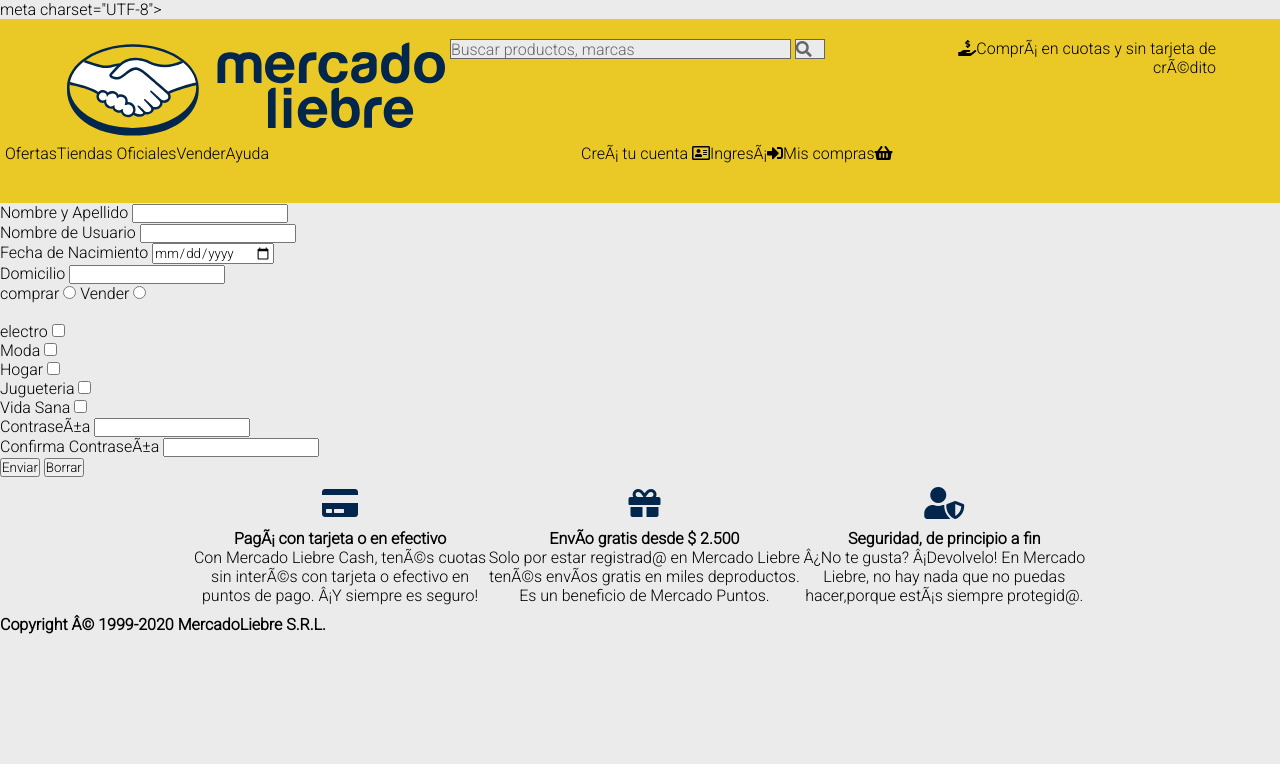
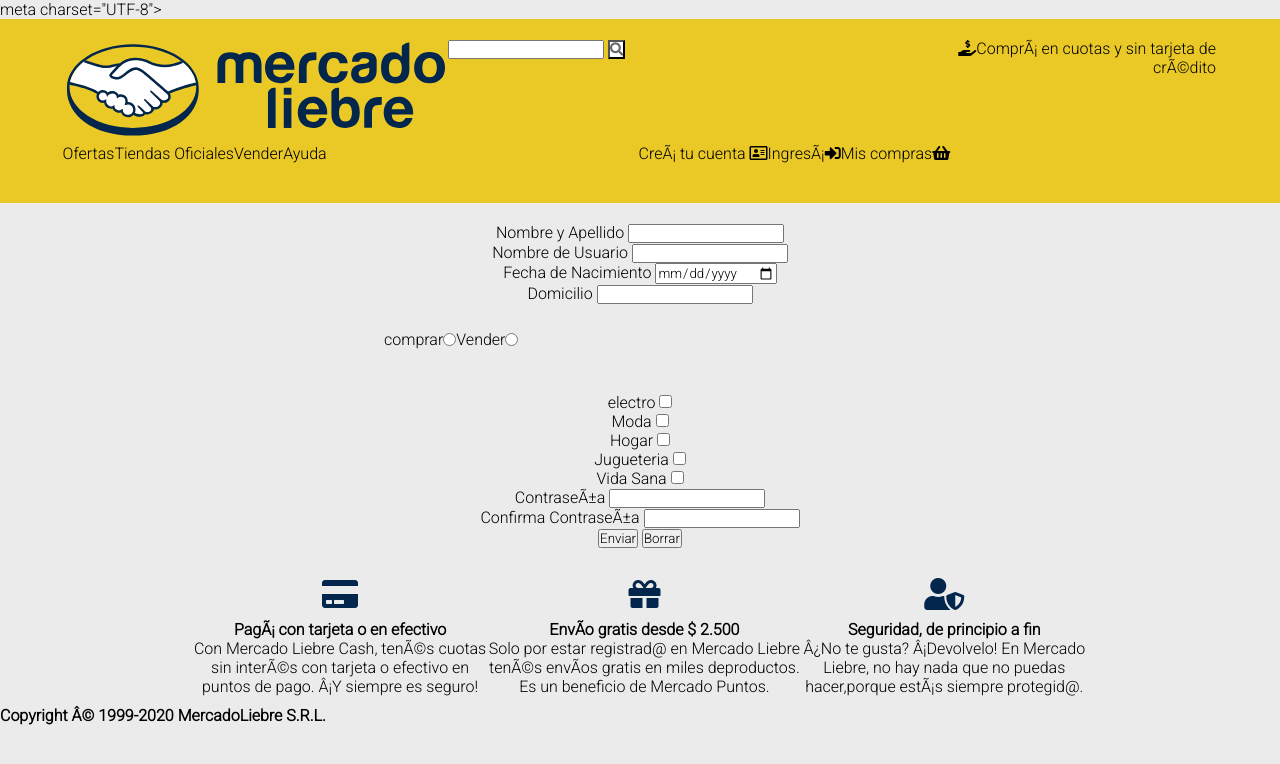
Before and after one commit to Antoniosanb/proyecto-mercado-liebre, a website: page views/register.html in a window 1280 px wide. Drawn offline with Linux system fonts and the light colour scheme.

Commit message:
estilisando register y login

```diff
--- a/public/css/styles.css
+++ b/public/css/styles.css
@@ -27,8 +27,8 @@
 .contenedor-flex-header {
     display: flex;
     width: 48%;
-    padding-right: 5px;
-    flex-wrap: wrap;
+    position: relative;
+    flex-wrap: nowrap;
 }
 
 .text-box {
@@ -52,6 +52,11 @@
     font-size: 100%;
 }
 
+.boton_buscar {
+    background-color: white;
+    color: #666;
+}
+
 .justificar-centro {
     text-align: center;
     margin: 0 auto;
@@ -67,7 +72,20 @@
     margin-bottom: 15px;
     padding: 5px;
     display: flex;
-    font-size: 100%
+    font-size: 100%;
+    flex-wrap: wrap;
+    width: 47.5%;
+    margin-left: 5%;
+}
+.estilo-lista2 {
+    list-style-type: none;
+    margin-bottom: 15px;
+    padding: 5px;
+    display: flex;
+    font-size: 100%;
+    flex-wrap: wrap;
+    width: 47.5%;
+    text-align: right;
 }
 
 .estilo-enlace {
@@ -203,6 +221,19 @@
 .estilo-boton-ingresa:hover {
     background-color: #0022AA;
 }
+
+.form {
+    margin: 20px 30%;
+    text-align: center;
+}
+.estilo-radio-but {
+    display: flex;
+    flex-wrap: wrap;
+    width: 90%;
+    margin: 5% 0;
+    padding: auto;
+}
+
 @media (min-width: 361px) {
     .estilo-seccion-art:hover {
         box-shadow : 0px 0px 10px rgb(100, 100, 100);
--- a/views/register.html
+++ b/views/register.html
@@ -14,11 +14,14 @@
     <header class="contenedor-header">
 
         <img class="logo" src="/images/logo-mercado-liebre.svg">
-
-        <div class="for contenedor-flex-header" action="#" method="GET">
+        <form action="#" method="POST">
+            <input type="text" name="campo-texto">
+            <button class="boton_buscar" type="submit" name="boton-buscar"><i class="fa fa-search"></i></button>
+        </form>
+        <!--<div class="for contenedor-flex-header" action="#" method="GET">
             <div class="input text-box" >Buscar productos, marcas</div>
             <div class="submit buscar"><i class="fa fa-search"></i></div>
-        </div>
+        </div>-->
         <div class="justificar-centro">
             <p ><i class="fas fa-hand-holding-usd "></i>Comprá en cuotas y sin tarjeta de crédito</p>
         </div>
@@ -43,7 +46,7 @@
         </div>
 
     </header>
-    <form action="#" method="POST">
+    <form action="#" method="POST" class="form">
         <label for="nombre">Nombre y Apellido</label>
         <input type="text" name="nombre" id="nombre"><br>
 
@@ -56,7 +59,7 @@
         <label for="domicilio">Domicilio</label>
         <input type="text" name="domicilio" id="domicilio"><br>
 
-        <section>
+        <section class="estilo-radio-but">
             <label for="perfil">comprar</label>
             <input type="radio" name="perfil" id="perfil">
 
@@ -79,8 +82,8 @@
         <label for="interes-5">Vida Sana</label>
         <input type="checkbox" name="interes" id="interes-5"><br>
 
-        <label for="contraseña">Contraseña</label>
-        <input type="password" name="contraseña" id="contraseña"><br>
+        <label for="contraseña" >Contraseña</label>
+        <input  type="password" name="contraseña" id="contraseña"><br>
 
         <label for="contraseña1">Confirma Contraseña</label>
         <input type="password" name="contraseña" id="contraseña1"><br>
```
Also changed, not shown: views/home.html (+7 -4 lines), views/login.html (+7 -4 lines).
